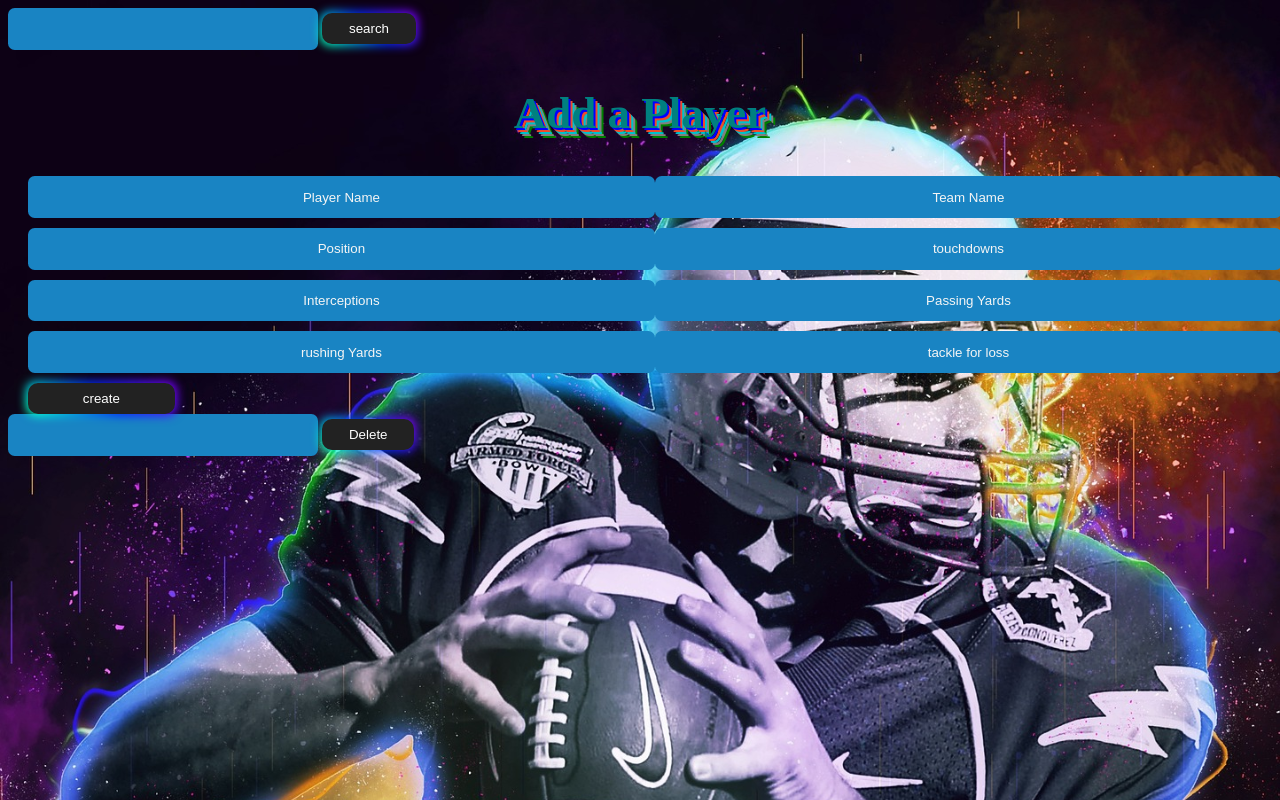
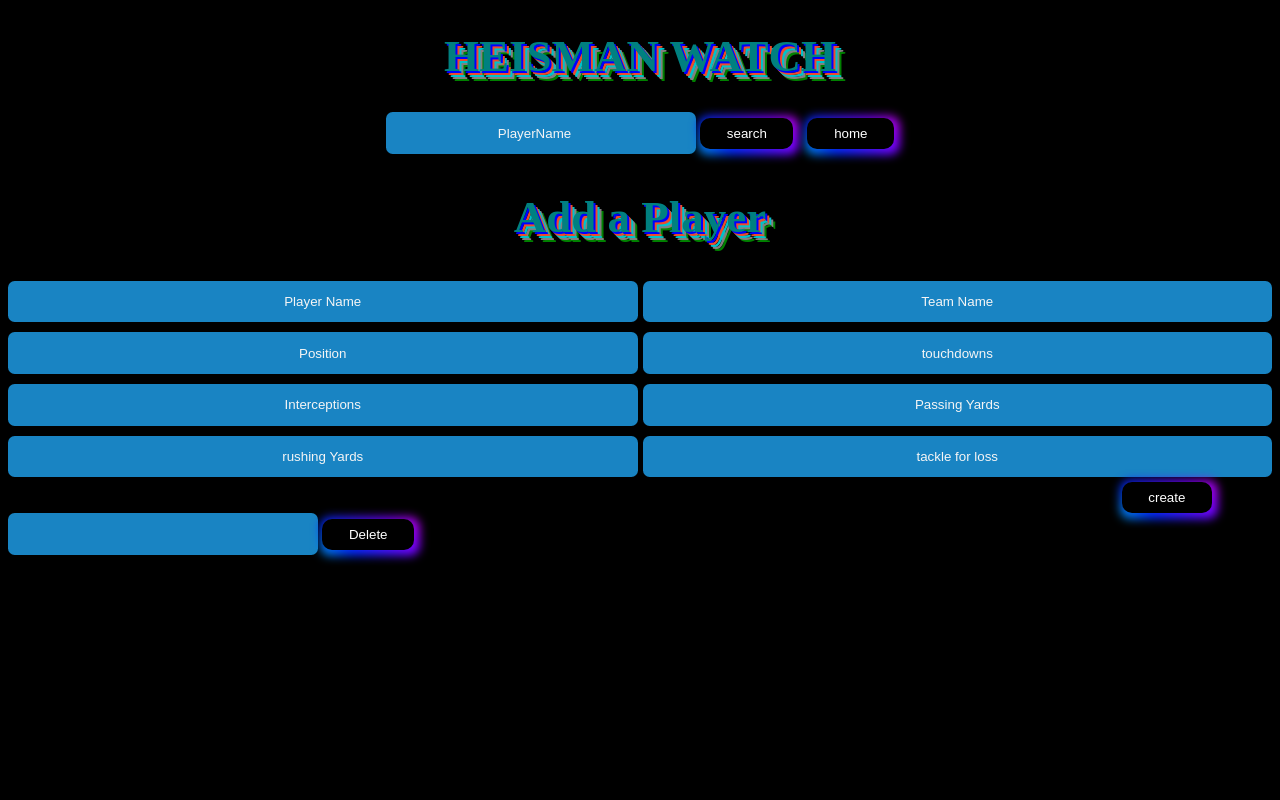
Before and after one commit to WHYSOSERIOUS1234/MVP2-new, a website: page public/index.html in a window 1280 px wide. Drawn offline with Linux system fonts and the light colour scheme; no server answers.

Commit message:
project-working

```diff
--- a/public/heisman.css
+++ b/public/heisman.css
@@ -1,12 +1,8 @@
 body{
-    background: url('image.jpg');
-    background-size: cover;
+   background-color: black;
 }
 
-.searchBar {
-    margin:auto;
 
-}
 
 input {
     background-color: #1984c3;
@@ -25,38 +21,26 @@ input {
     border-bottom: 0.25em solid #0f5177;
     top:-2px;
   }
-::placeholder { /* Chrome, Firefox, Opera, Safari 10.1+ */
-    color: whitesmoke;
+::placeholder {
+     color: whitesmoke;
 
   }
 
 
-  .container {
-    display: grid;
-    grid-template-columns: repeat(8, 1fr);
-    grid-gap: 10px;
-    margin-top: 10px;
-    margin-left: 20px;
 
-  }
 
 
   .Parent {
    display: grid;
     color:white;
-    grid-template-columns: repeat(8, 1fr);
+    grid-template-columns: repeat(5, 1fr);
     grid-gap: 10px;
-    margin-top: 10px;
-    margin-left: 20px;
+    margin: 0 auto;
     text-align: center
   }
 
 
 
-  .playersInput{
-    width:  80%;
-    grid-column: span 4;
-  }
 
 
 
@@ -74,6 +58,7 @@ button {
   user-select: none;
   -webkit-user-select: none;
   touch-action: manipulation;
+
 }
 
 button:before {
@@ -90,15 +75,16 @@ button:before {
     #ff00c8,
     #ff0000
   );
+
   position: absolute;
   top: -2px;
   left: -2px;
-  background-size: 400%;
+  background-size: 500%;
   z-index: -1;
   filter: blur(5px);
   -webkit-filter: blur(5px);
-  width: calc(100% + 4px);
-  height: calc(100% + 4px);
+  width: calc(100% + 8px);
+  height: calc(100% + 8px);
   animation: glowing-button-85 20s linear infinite;
   transition: opacity 0.3s ease-in-out;
   border-radius: 10px;
@@ -122,10 +108,23 @@ button:after {
   position: absolute;
   width: 100%;
   height: 100%;
-  background: #222;
+  background: black;
   left: 0;
   top: 0;
   border-radius: 10px;
+
+}
+h1 {
+  text-align: center;
+  font-size: 45px;
+font-weight: 600;
+font-family:  'cursive';
+color: teal;
+text-shadow: 2px 2px 0px  blue,
+             4px 4px 0px #ee4b2b,
+             6px 6px 0px #00c2cb,
+             8px 8px 0px  gray,
+             10px 10px 0px green;
 }
 
 h2 {
@@ -141,18 +140,45 @@ h2 {
                10px 10px 0px green;
 }
 p {
-    margin-top: 20px;
+
+   background-color: #002bff;
+    margin-top: 15px;
+    color:whitesmoke;
+    font-size: 20px;
+    margin-top: 10px;
+
+
 }
 
 p:hover {
-    background-color: black;
-    color: silver;
+    background-color: whitesmoke;
+    color: black;
 
   }
 
 
-.buttons{
-   display:inline-block;
-   margin-left: 100px
+.searchContainer {
+ text-align: center;
+ margin-top: 10px;
+ margin-bottom:10px;
 
 }
+
+form {
+  display: grid;
+  row-gap: 10px;
+  grid-template-columns: repeat(2, 1fr);
+  column-gap: 5px;
+  margin-bottom: 5px;
+
+}
+
+.createButton {
+  text-align: right;
+  margin-right: 60px;
+}
+
+
+.homeButton {
+  margin-left: 10px;
+}
--- a/public/heismanClient.js
+++ b/public/heismanClient.js
@@ -1,18 +1,21 @@
 
-
-
-// let url = 'http://localhost:3000/watchlist'
-let url = 'https://statistics-kn6b.onrender.com/watchlist'
-
+let cardLink;
+let newDiv;
+let url = 'http://localhost:3000/watchlist'
+// let url = 'https://statistics-kn6b.onrender.com/watchlist/'
+function firtFetch() {
 fetch(url, {
     method: 'GET',
-    mode: 'cors'
-}).then(results=> results.json()).then((data) => {
-
+    mode: 'cors',
+    headers: {
+        'Content-Type': 'application/json'
+    }
+},).then(results=> results.json()).then((data) => {
+   console.log(data)
     for(let i = 0; i < data.length; i++) {
         player = data[i]
 
-        let newDiv = document.createElement('div')
+         newDiv = document.createElement('div')
         newDiv.classList.add('Parent')
         let playerP = document.createElement('p')
         let touchP = document.createElement('p')
@@ -31,12 +34,21 @@ fetch(url, {
     }
 } )
 
+}
+firtFetch()
 
+let input = document.getElementsByClassName('searchBar')[0]
+let button = document.getElementById('search')
 
+//home button
+let homebutton = document.createElement('button')
+homebutton.textContent = "home"
+homebutton.classList.add('homeButton')
+let searchContainer = document.getElementById('searchContainer')
+searchContainer.append(homebutton)
+homebutton.addEventListener('click',firtFetch)
 
-let button = document.getElementsByClassName('searchBar')[0]
-let input = document.getElementsByClassName('searchBar')[0]
-
+//
 
 
 button.addEventListener('click',fetchCall)
@@ -45,13 +57,13 @@ button.addEventListener('click',fetchCall)
 //Search By name
 function fetchCall() {
     let value = input.value
+    console.log(value)
     let valueArr = value.split(' ')
 
     valueArr[1] = '%20' + valueArr[1]
-    let div = document.getElementsByClassName('Parent')
-   for(let i = 0; i < div.length; i++) {
-    div[i].textContent = ""
-   }
+
+
+
     let inputString = valueArr[0] + valueArr[1];
      fetch(url+'/'+inputString, {
         mehod: 'GET',
@@ -63,7 +75,12 @@ function fetchCall() {
         response.json()
     ).then(data => {
 
-        for(let i = 0; i < data.length; i++) {
+     let div = document.getElementsByClassName('Parent')
+    for (let i = 0; i < div.length; i++) {
+        div[i].textContent=''
+    }
+
+            for(let i = 0; i < data.length; i++) {
            let player = data[i]
             let newDiv2 = document.createElement('div')
             let playerP = document.createElement('p')
@@ -71,6 +88,8 @@ function fetchCall() {
             let rushP = document.createElement('p')
             let int = document.createElement('p')
             let tfl = document.createElement('p')
+
+
             playerP.textContent = `${player.player_name} ${player.team_name} ${player.player_position}`
             playerP.classList.add('playerName')
             touchP.classList.add('touchdown')
@@ -79,11 +98,12 @@ function fetchCall() {
             int.textContent = `Interceptions: ${player.interceptions}`
             tfl.textContent = `Tackle For Loss: ${player.tfl}`
             newDiv2.append(playerP,touchP,rushP,int,tfl)
-            document.body.append(newDiv2)
+            document.body.append(newDiv2) }
+
 
 
         }
-    })
+    )
 
 
 }
@@ -135,20 +155,24 @@ const response = fetch(url, {
 //DELETE A Player
 let deleteButton = document.getElementById('deletePlayers')
 deleteButton.addEventListener('click', deletePlayer)
-
+let deletePlayerInp = document.getElementById('deletePlayer')
 function deletePlayer() {
+    let inputString;
 let deletePlayerInp = document.getElementById('deletePlayer')
 console.log(deletePlayerInp.value)
 let deletePlayer = deletePlayerInp.value
     let urlArr = deletePlayer.split(' ')
-   urlArr[1] = '%20' + urlArr[1]
-   let inputString = urlArr[0] + urlArr[1]
-
-   fetch(url+'/'+inputString , {
-    mehod: 'DELETE',
+    console.log(urlArr)
+    if(urlArr.length === 1){
+        inputString = urlArr[0]
+    } else {
+   urlArr[1] = '%20'+urlArr[1]
+   inputString = urlArr[0] + urlArr[1]}
+fetch('http://localhost:3000/watchlist/' + inputString, {
+    method: 'DELETE',
     mode: 'cors',
      headers: {
         'Content-type': 'application/json'
      }
-    },)
+    })
 }
--- a/public/index.html
+++ b/public/index.html
@@ -6,25 +6,32 @@
     <meta name="viewport" content="width=device-width, initial-scale=1.0">
     <script defer src="heismanClient.js"></script>
     <link rel="stylesheet" href="heisman.css">
-    <title>Heisman</title>
+    <title>HEISMAN WATCH</title>
 </head>
 <body>
-<input type="text" id="search">
-<button type="button" class="searchBar">search</button>
+<h1>HEISMAN WATCH</h1>
+<div class="searchContainer" id="searchContainer">
+<input type="search" class="searchBar" placeholder="PlayerName">
+<button type="button" id="search" class="search">search</button>
+</div>
 <h2>Add a Player</h2>
-<div class="container">
- <input type="text" name="playerName" id="playerName" class="playersInput" placeholder="Player Name">
-<input type="text" name="teamName" id="teamName" class="playersInput" placeholder="Team Name">
-<input type="text" name="playerPosition" id="playerPosition" class="playersInput"  placeholder="Position">
-<input type="text" name="touchdowns" id="touchdowns" class="playersInput"  placeholder="touchdowns">
-<input type="text" name="interceptions" id="interceptions" class="playersInput"  placeholder="Interceptions">
-<input type="text" name="passingYards" id="passingYards" class="playersInput" placeholder="Passing Yards">
-<input type="text" name="rushingYards" id="rushingYards" class="playersInput"  placeholder="rushing Yards">
-<input type="text" name="tfl" id="tfl" class="playersInput" placeholder="tackle for loss">
+<form>
+<input type="text" name="playerName" id="playerName" class="playersInput" placeholder="Player Name" required>
+<input type="text" name="teamName" id="teamName" class="playersInput" placeholder="Team Name" required>
+<input type="text" name="playerPosition" id="playerPosition" class="playersInput"  placeholder="Position"required>
+<input type="text" name="touchdowns" id="touchdowns" class="playersInput"  placeholder="touchdowns" required>
+<input type="text" name="interceptions" id="interceptions" class="playersInput"  placeholder="Interceptions" required>
+<input type="text" name="passingYards" id="passingYards" class="playersInput" placeholder="Passing Yards" required>
+<input type="text" name="rushingYards" id="rushingYards"class="playersInput"  placeholder="rushing Yards"required>
+<input type="text" name="tfl" id="tfl" placeholder="tackle for loss">
+</form>
+<div class="createButton">
 <button class="inputPlayer">create</button>
 </div>
 
+
     <input type="text" name="deletePlayer" id="deletePlayer">
    <button name="Delete" id="deletePlayers">Delete</button>
+
 </body>
 </html>
--- /dev/null
+++ b/public/package.json
@@ -0,0 +1,5 @@
+{
+  "dependencies": {
+    "nodemon": "^2.0.20"
+  }
+}
```
Also changed, not shown: heismanServer.js (+23 -18 lines), 2 other files.
